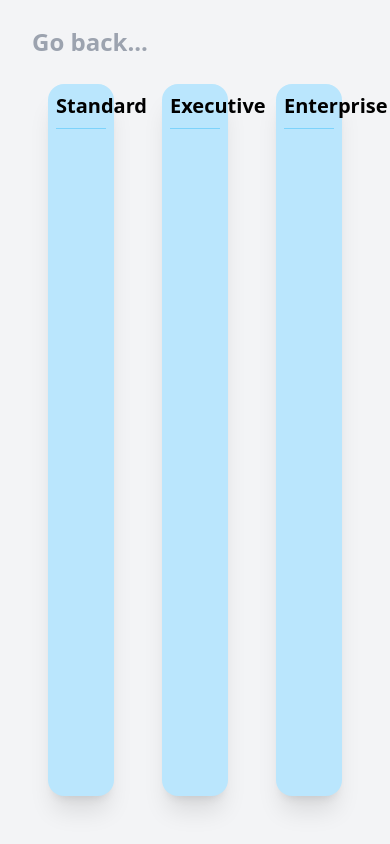
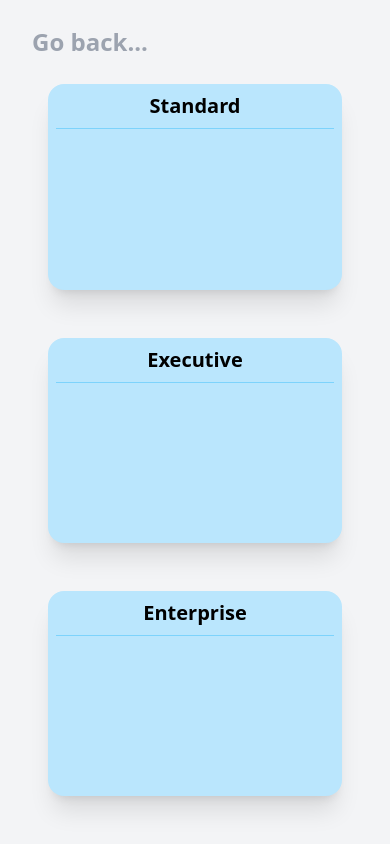
Before and after one commit to AlexGriffithsUOL/Pyrl, a Django app: page /pricing in a window 390 px wide. Run offline with Django 5.2, Linux system fonts and the light colour scheme; style sheets or scripts are compiled from the project's sources; some libraries are stand-ins or nearby versions.

Commit message:
Added to the pricing pages

```diff
--- a/templates/base/pricing/index.html
+++ b/templates/base/pricing/index.html
@@ -9,11 +9,7 @@
         </a>
     </div>
 
-    {% comment %} <div class="w-full h-[10%] bg-gray-100 flex">
-            <a href="#" class="bg-gray-300">- Go back"</a>
-    </div> {% endcomment %}
-
-    <div class="m-auto h-[90%] p-12 pt-0 grid grid-cols-3 grid-rows-1 gap-12">
+    <div class="m-auto h-[90%] p-12 pt-0 grid  md:xl:grid-cols-3 md:xl:grid-rows-1 sm:grid-cols-1 sm:grid-rows-3 gap-12">
         <div class="col-span-1 bg-sky-200 rounded-2xl shadow-xl p-2">
             <h1 class="text-xl md:text-3xl text-center border-b border-sky-300 pb-2 font-bold">Standard</h1>
         </div>
```
